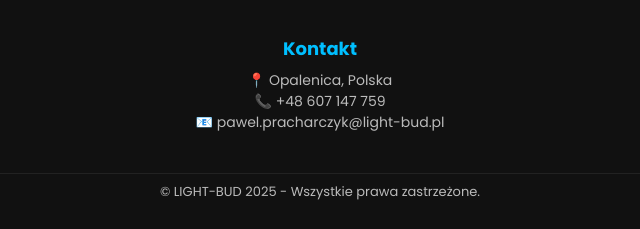
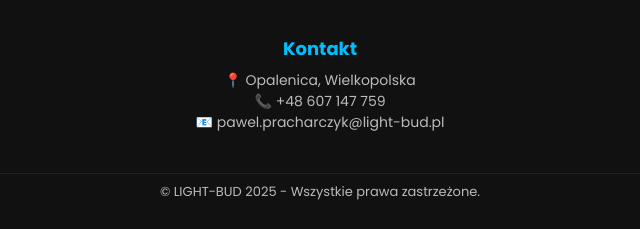
Before and after one commit to B1ACHARA/LIGHT-BUD, a plain HTML site: page services.html in a window 1280 px wide. Shown: the part 825-1054 px from the top of the page, 320-960 px from the left. Drawn offline with Linux system fonts and the light colour scheme.

Commit message:
Update services.html

```diff
--- a/services.html
+++ b/services.html
@@ -72,7 +72,7 @@
         <div class="footer-container">
             <div class="footer-column">
                 <h3>Kontakt</h3>
-                <p>📍 Opalenica, Polska</p>
+                <p>📍 Opalenica, Wielkopolska</p>
                 <p>📞 +48 607 147 759</p>
                 <p>📧 <a href="mailto:pawel.pracharczyk@light-bud.pl">pawel.pracharczyk@light-bud.pl</a></p>
             </div>
```
